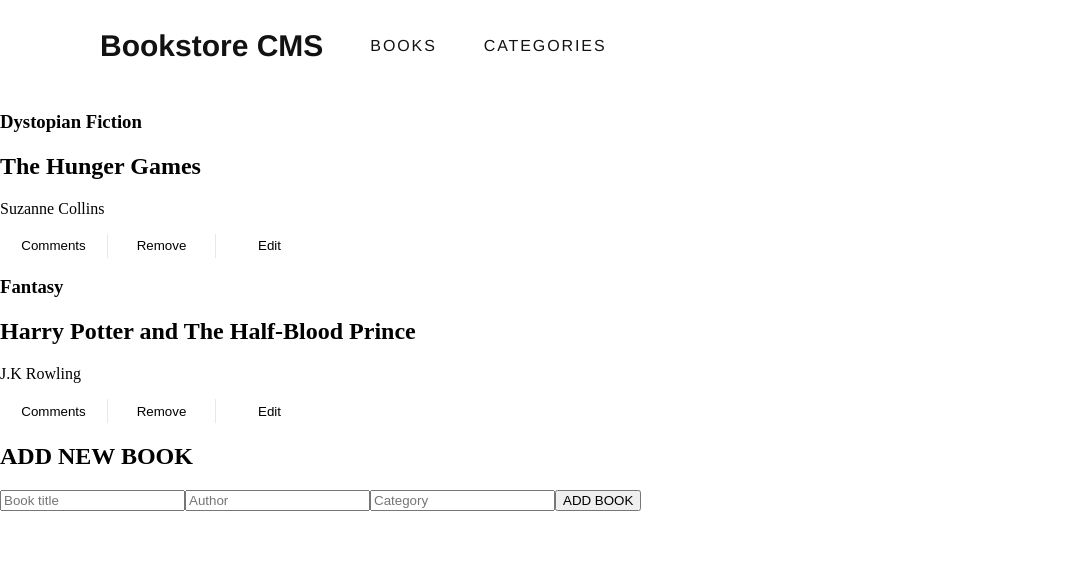
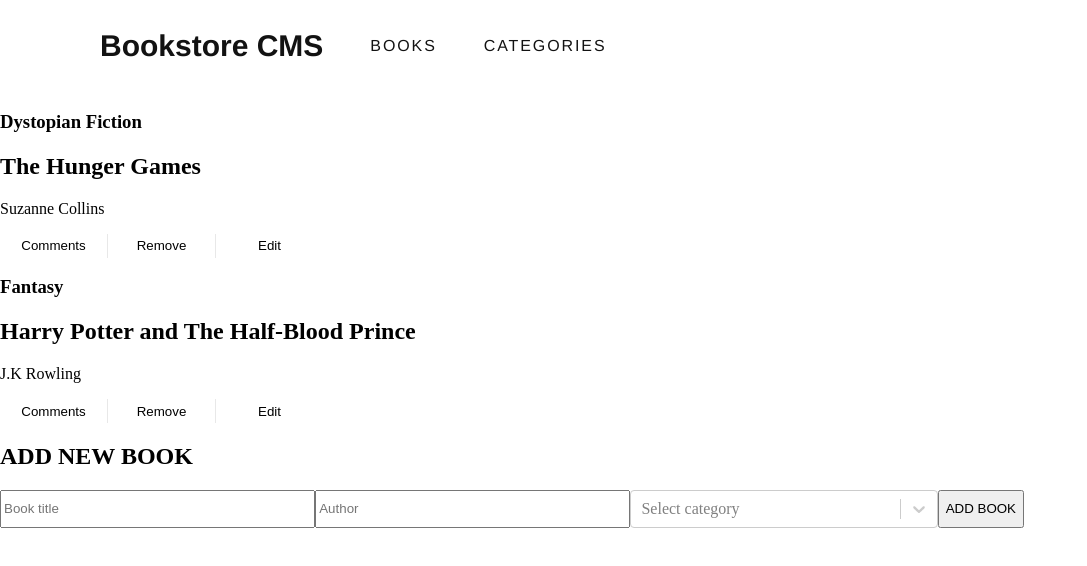
Before and after one commit to KDlamini/bookstore, a React (Create React App) app: page /books in a window 1280 px wide. Shown: the top 566 px of the page, without its empty margins (0-1087 px from the left). Built offline with nearby package versions, Linux system fonts and the light colour scheme; no server answers.

Commit message:
Add react Select for Categories. - Install react-select package. - Create options module that contains Select options data.

```diff
--- a/package.json
+++ b/package.json
@@ -9,10 +9,10 @@
     "prop-types": "^15.7.2",
     "react": "^17.0.2",
     "react-dom": "^17.0.2",
-    "react-dropdown": "^1.9.2",
     "react-redux": "^7.2.6",
     "react-router-dom": "^5.3.0",
     "react-scripts": "4.0.3",
+    "react-select": "^5.2.0",
     "redux": "^4.1.2",
     "redux-logger": "^3.0.6",
     "redux-thunk": "^2.4.0",
--- a/src/components/AddBook.js
+++ b/src/components/AddBook.js
@@ -1,12 +1,16 @@
 import React, { useState } from 'react';
 import PropTypes from 'prop-types';
+import Select from 'react-select';
 import { useDispatch } from 'react-redux';
 import { addBook } from '../redux/actions/books';
+import options from './options';
+import '../styles/AddBook.css';
 
 function AddBook({ setCurrentId }) {
   const [title, setTitle] = useState('');
   const [author, setAuthor] = useState('');
   const [category, setCategory] = useState('');
+
   const dispatch = useDispatch();
 
   const submitBookToStore = (e, title, author, category) => {
@@ -27,6 +31,7 @@
   return (
     <form>
       <h2>ADD NEW BOOK</h2>
+      <div className="form-group">
         <input
           type="text"
           name="title"
@@ -43,12 +48,15 @@
           required
         />
 
-      <input
-        type="text"
-        name="category"
-        placeholder="Category"
-        onChange={(e) => setCategory(e.target.value)}
-        required
+        <Select
+          options={options()}
+          value={category}
+          placeholder="Select category"
+          onChange={setCategory}
+          className="multi-select"
+          Searchable
+          Clearable
+          isMulti
         />
 
         <button
@@ -57,6 +65,7 @@
         >
           ADD BOOK
         </button>
+      </div>
     </form>
   );
 }
--- /dev/null
+++ b/src/components/options.js
@@ -0,0 +1,30 @@
+const options = () => [
+  { value: 'Comedy', label: 'Comedy' },
+  { value: 'Romance', label: 'Romance' },
+  { value: 'Romantic Comedy', label: 'Romantic Comedy' },
+  { value: 'Action', label: 'Action' },
+  { value: 'Adventure', label: 'Adventure' },
+  { value: 'Fiction', label: 'Fiction' },
+  { value: 'Science Fiction', label: 'Science Fiction' },
+  { value: 'Dystopian Fiction', label: 'Dystopian Fiction' },
+  { value: 'Fantasy', label: 'Fantasy' },
+  { value: 'Superhero', label: 'Superhero' },
+  { value: 'Drama', label: 'Drama' },
+  { value: 'Horror', label: 'Horror' },
+  { value: 'Thriller', label: 'Thriller' },
+  { value: 'Musical', label: 'Musical' },
+  { value: 'War', label: 'War' },
+  { value: 'Crime', label: 'Crime' },
+  { value: 'Western', label: 'Western' },
+  { value: 'Disaster', label: 'Disaster' },
+  { value: 'Animation', label: 'Animation' },
+  { value: 'Historical', label: 'Historical' },
+  { value: 'Biographical', label: 'Biographical' },
+  { value: 'Teen', label: 'Teen' },
+  { value: 'Chick Flick', label: 'Chick Flick' },
+  { value: 'Sports', label: 'Sports' },
+  { value: 'Spy', label: 'Spy' },
+  { value: 'Martial Arts', label: 'Martial Arts' },
+];
+
+export default options;
--- /dev/null
+++ b/src/styles/AddBook.css
@@ -0,0 +1,10 @@
+.form-group {
+  display: flex;
+  justify-content: space-between;
+  width: 80%;
+}
+
+input[type="text"],
+.multi-select {
+  flex: 1;
+}
```
Also changed, not shown: 1 other file (tests, documents, lock files or other folders). Lines whose indentation alone changed are shown as unchanged.
